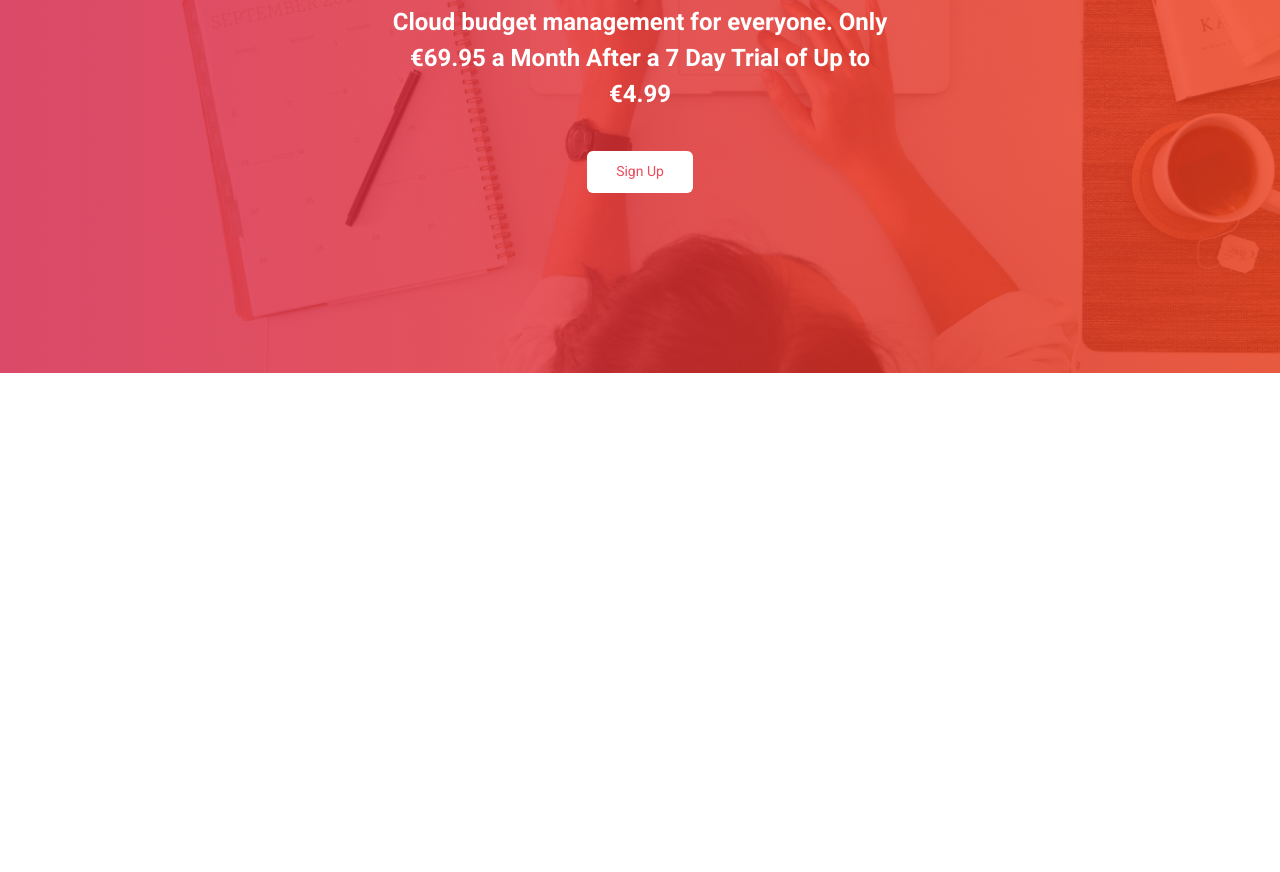
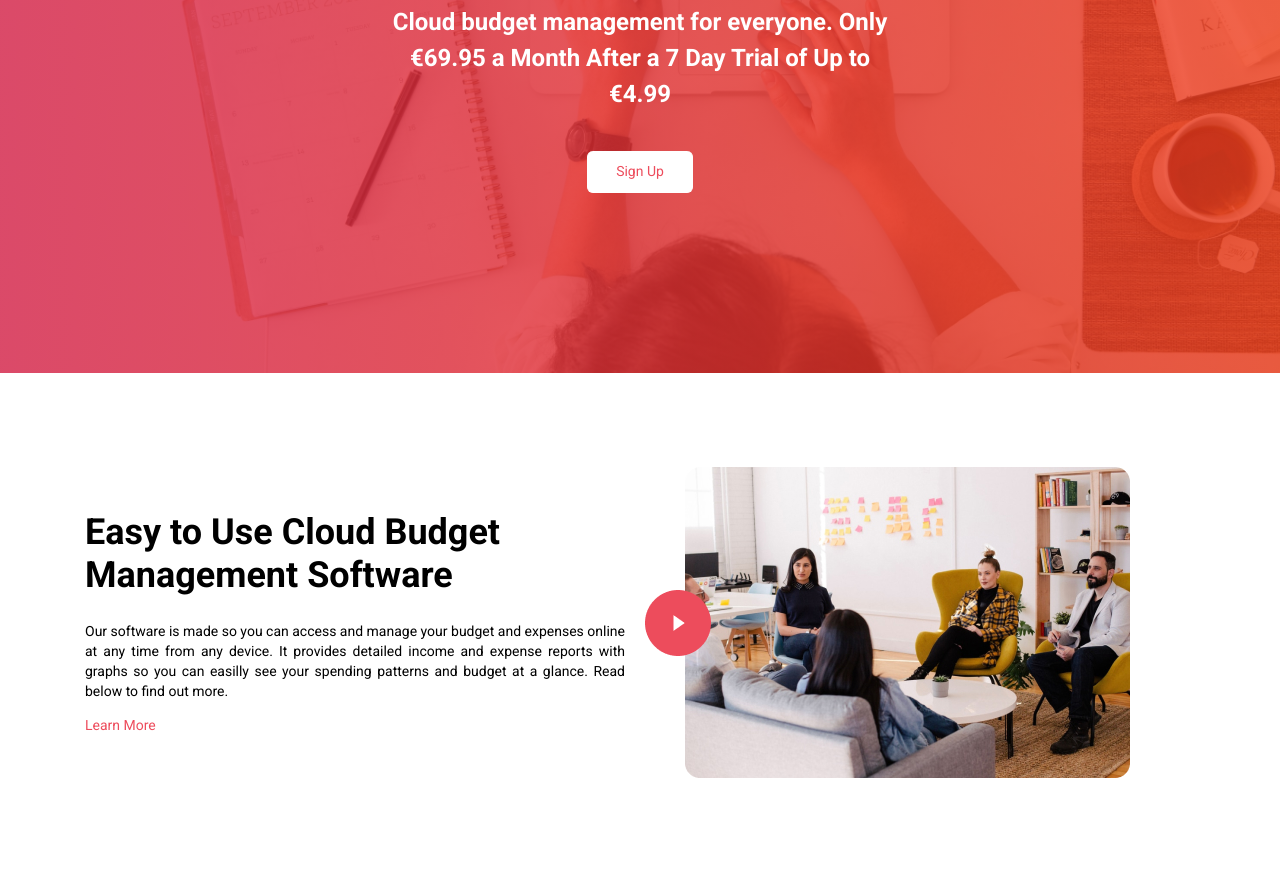
Before and after one commit to ValyaMeln/landing_blue_test, a plain HTML site: page index.html in a window 1280 px wide. Shown: the part 366-1238 px from the top of the page. Before the commit the page ends 800 px from the top, so only its background shows below. Drawn offline with Linux system fonts and the light colour scheme.

Commit message:
зробили для секції_2 заголовок, текст та силку

```diff
--- a/css/style.css
+++ b/css/style.css
@@ -21,7 +21,13 @@ html, body {
 
 .button.button-red {
     background: #ED4C5C;
+}
 
+h3 {
+    font-weight: 600;
+    font-size: 36px;
+    line-height: 43px;
+    color: #000000;
 }
 
 /*________________*/
@@ -93,3 +99,38 @@ header a.navbar {
     color: #FFFFFF;
     margin-bottom: 39px;
 }
+
+.two p {
+    font-size: 14px;
+    line-height: 20px;
+    text-align: justify;
+    color: #000000;
+}
+
+.two a {
+    font-size: 14px;
+    line-height: 20px;
+    text-align: justify;
+    color: #ED4C5C;
+}
+
+.two {
+    padding: 94px 0;
+}
+
+.two h3 {
+    margin-bottom: 24px;
+}
+
+.two .image {
+    position: relative;
+    padding: 0 30px;
+}
+
+.two .image .play {
+    position: absolute;
+    margin: auto 0;
+    bottom: 0;
+    top: 0;
+    left: -10px;
+}
--- a/index.html
+++ b/index.html
@@ -65,5 +65,25 @@
     </div>
 </div>
 
+<div class="section two">
+    <div class="container">
+        <div class="row">
+            <div class="col-6 d-flex flex-column justify-content-center">
+                <h3>Easy to Use Cloud Budget Management Software</h3>
+                <p>Our software is made so you can access and manage your budget and expenses online at any time from
+                    any device. It provides detailed income and expense reports with graphs so you can easilly see your
+                    spending patterns and budget at a glance. Read below to find out more.</p>
+                <a href="#">Learn More</a>
+            </div>
+            <div class="col-6">
+                <div class="image">
+                    <img src="image/Video_bg.jpg" alt=""/>
+                    <img class="play" src="image/play.png" alt=""/>
+                </div>
+            </div>
+        </div>
+    </div>
+
+</div>
 </body>
 </html>
```
Also changed, not shown: image/Video_bg.jpg (added), image/play.png (added).
